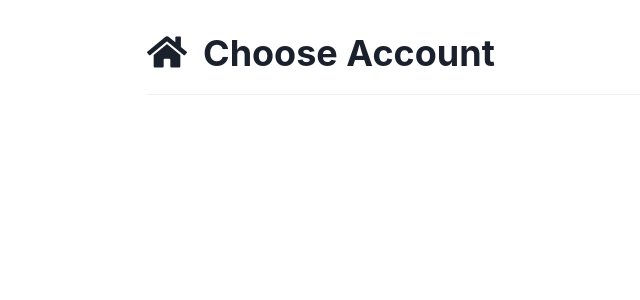
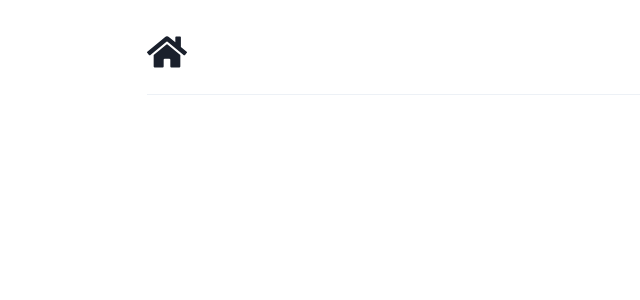
Before and after one commit to Vicorhe/finance_tracker, a Next.js app: page /1 in a window 1280 px wide. Shown: the top 300 px of the page, without its empty margins (13-653 px from the left). Built offline with nearby package versions, Linux system fonts and the light colour scheme.

Commit message:
got nav working for account page

```diff
--- a/components/Nav.js
+++ b/components/Nav.js
@@ -28,7 +28,7 @@ export default function Nav({ breadcrumbs = [{ name: 'Choose Account', path: '/'
             return (
               <BreadcrumbItem key={idx}>
                 <BreadcrumbLink as={Link} href={bc.path}>
-                  <Heading>
+                  <Heading mx="2">
                     {bc.name}
                   </Heading>
                 </BreadcrumbLink>
--- a/pages/[username]/index.js
+++ b/pages/[username]/index.js
@@ -5,10 +5,17 @@ import { UserContext } from '../../context'
 
 export default function Account() {
   const { user } = useContext(UserContext)
+
+  const breadcrumbs = [
+    { name: user.name, path: `/${user.name}` },
+    // Reference this for account sub pages
+    // { name: 'Sources', path: `/${user.name}/sources` }
+  ]
+
   return (
     <Box>
-      <Nav title={user.name} notHome></Nav>
+      <Nav breadcrumbs={breadcrumbs}>
+      </Nav>
     </Box>
-
   )
 }
```
